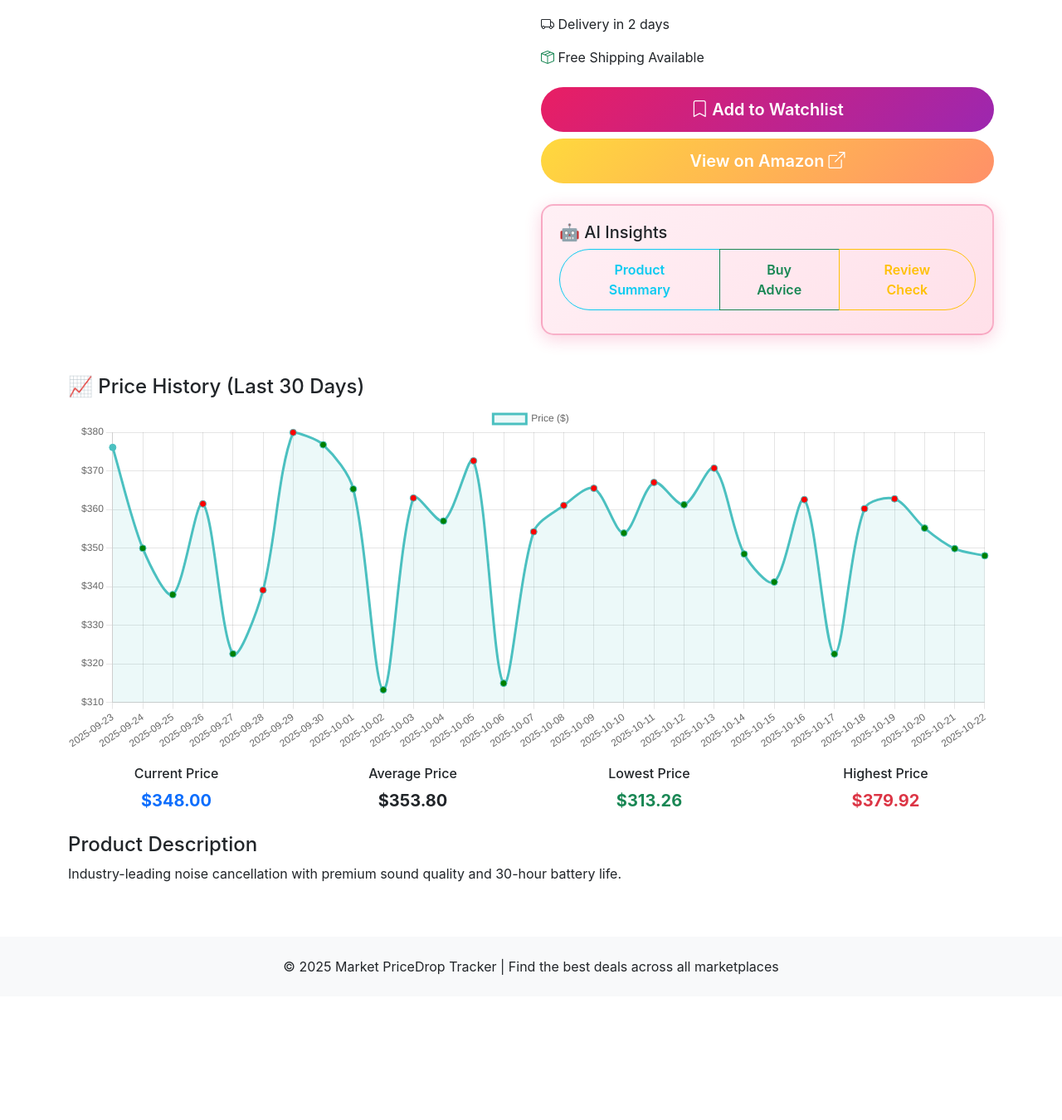
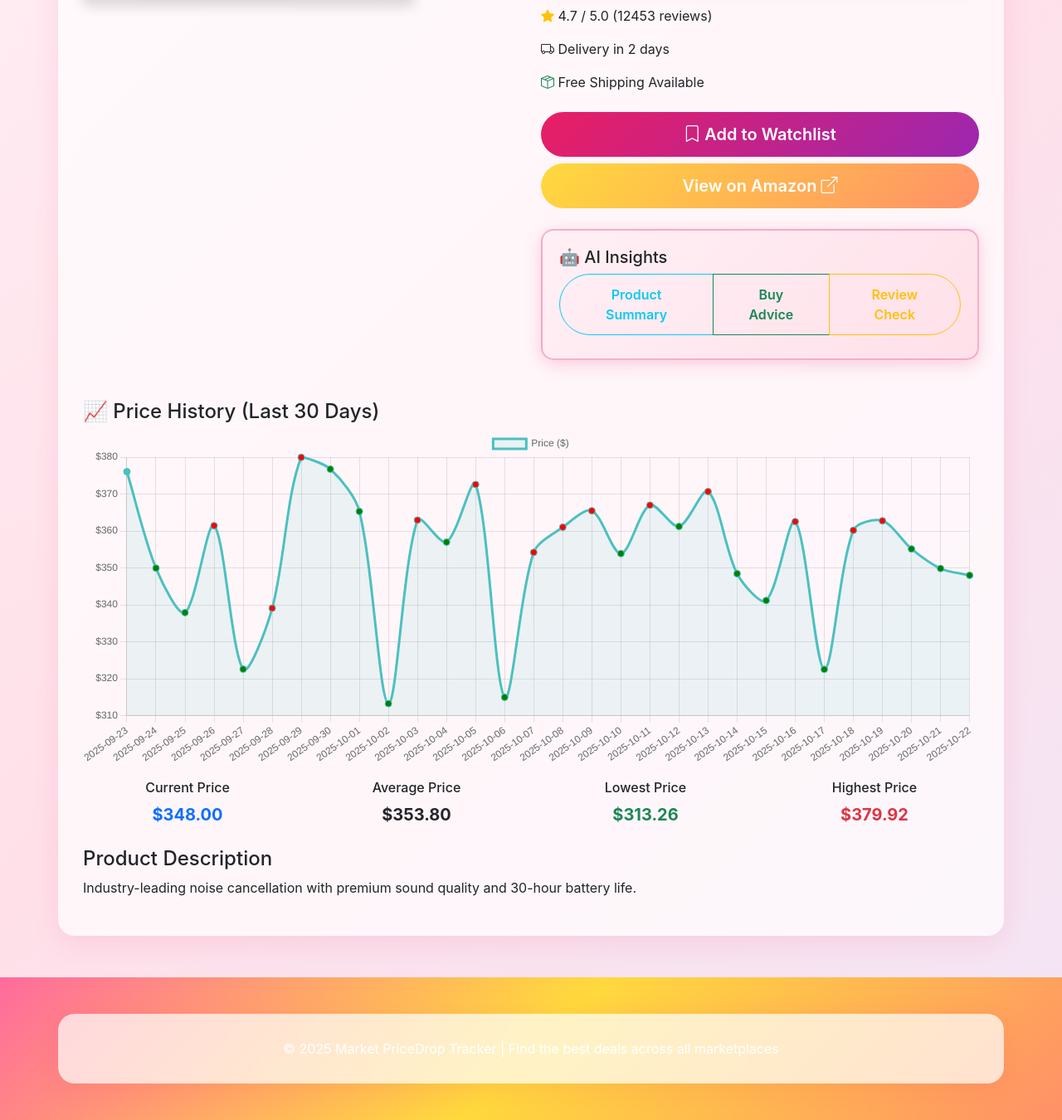
Before and after one commit to julisunkan/drop, a Flask app: page /product/amz_001 in a window 1280 px wide. Shown: the part 464-1814 px from the top of the page at 83% size. Before the commit the page ends 1639 px from the top, so only its background shows below. Run offline with Flask 3, Linux system fonts and the light colour scheme; data that the repository does not hold is empty.

Commit message:
Assistant checkpoint: Reduced white background with colorful gradients
Assistant generated file changes:
- static/css/style.css: Add colorful background to body and reduce white spaces, Add gradient backgrounds to container sections, Update footer background with gradient, Add gradient to product and deal cards, Update feature card backgrounds, Update deal card backgrounds

---

User prompt:

this web app has too much white background

Replit-Commit-Author: Assistant
Replit-Commit-Session-Id: 9ef8671a-c69c-436a-aff6-5b3ca27e645a

```diff
--- a/static/css/style.css
+++ b/static/css/style.css
@@ -25,6 +25,12 @@
 body {
     font-family: -apple-system, BlinkMacSystemFont, 'Segoe UI', Roboto, 'Helvetica Neue', Arial, sans-serif;
     overflow-x: hidden;
+    background: linear-gradient(135deg, #fff0f5 0%, #ffe0e9 50%, #f3e5f5 100%);
+    min-height: 100vh;
+}
+
+[data-bs-theme="dark"] body {
+    background: linear-gradient(135deg, #1a1a2c 0%, #2d1a3a 50%, #1f2a1a 100%);
 }
 
 /* Animated Background Gradient */
@@ -193,9 +199,9 @@ body {
 /* Feature Cards */
 .feature-card {
     border-radius: 20px;
-    background: linear-gradient(135deg, #ffffff 0%, #f8f9fa 100%);
+    background: linear-gradient(135deg, #ffe0e9 0%, #f3e5f5 100%);
     transition: all 0.4s cubic-bezier(0.68, -0.55, 0.265, 1.55);
-    border: 2px solid #e0e0e0;
+    border: 2px solid rgba(233, 30, 99, 0.2);
     position: relative;
     overflow: hidden;
     animation: fadeInUp 1s ease;
@@ -279,7 +285,8 @@ body {
     box-shadow: 0 5px 20px rgba(0,0,0,0.1);
     animation: fadeInUp 0.6s ease;
     animation-fill-mode: both;
-    background: linear-gradient(135deg, #ffffff 0%, #f8f9fa 100%);
+    background: linear-gradient(135deg, #fff0f5 0%, #ffe0e9 100%);
+    border: 2px solid rgba(233, 30, 99, 0.1);
 }
 
 .product-card:hover {
@@ -419,10 +426,15 @@ body {
     transition: all 0.4s ease;
     border-radius: 20px;
     overflow: hidden;
-    border: none;
+    border: 2px solid rgba(233, 30, 99, 0.1);
     box-shadow: 0 5px 20px rgba(0,0,0,0.1);
     animation: fadeInUp 0.6s ease;
     animation-fill-mode: both;
+    background: linear-gradient(135deg, #fff0f5 0%, #ffe0e9 100%);
+}
+
+[data-bs-theme="dark"] .deal-card {
+    background: linear-gradient(135deg, #2d1a3a 0%, #1a2332 100%);
 }
 
 .deal-card:hover {
@@ -508,6 +520,21 @@ body {
 
 .comparison-table tr:hover {
     background: linear-gradient(135deg, #fff0f5 0%, #f3e5f5 100%);
+}
+
+/* Footer */
+footer.bg-light {
+    background: linear-gradient(135deg, #ff6b9d 0%, #ffd93d 50%, #ff9068 100%) !important;
+    color: white !important;
+    margin-top: 50px !important;
+}
+
+footer.bg-light p {
+    color: white !important;
+}
+
+[data-bs-theme="dark"] footer.bg-light {
+    background: linear-gradient(135deg, #4a1a2c 0%, #2d1a3a 50%, #3a2419 100%) !important;
 }
 
 /* Dark Mode */
@@ -618,9 +645,25 @@ body {
     to { transform: rotate(360deg); }
 }
 
+/* Container backgrounds */
+.container {
+    background: rgba(255, 255, 255, 0.7);
+    border-radius: 20px;
+    padding: 30px;
+    margin-top: 20px;
+    margin-bottom: 20px;
+    backdrop-filter: blur(10px);
+    box-shadow: 0 8px 32px rgba(233, 30, 99, 0.1);
+}
+
+[data-bs-theme="dark"] .container {
+    background: rgba(45, 45, 45, 0.7);
+    box-shadow: 0 8px 32px rgba(0, 0, 0, 0.3);
+}
+
 /* Watchlist Preview */
 .watchlist-preview {
-    background: linear-gradient(135deg, #fff0f5 0%, #f3e5f5 100%);
+    background: linear-gradient(135deg, #ffe0e9 0%, #f3e5f5 100%);
     padding: 40px;
     border-radius: 20px;
     margin-top: 40px;
@@ -629,7 +672,7 @@ body {
 }
 
 [data-bs-theme="dark"] .watchlist-preview {
-    background: linear-gradient(135deg, #2d2d2d 0%, #1f1f1f 100%);
+    background: linear-gradient(135deg, #2d1a3a 0%, #1a2332 100%);
 }
 
 /* AI Insights */
```
